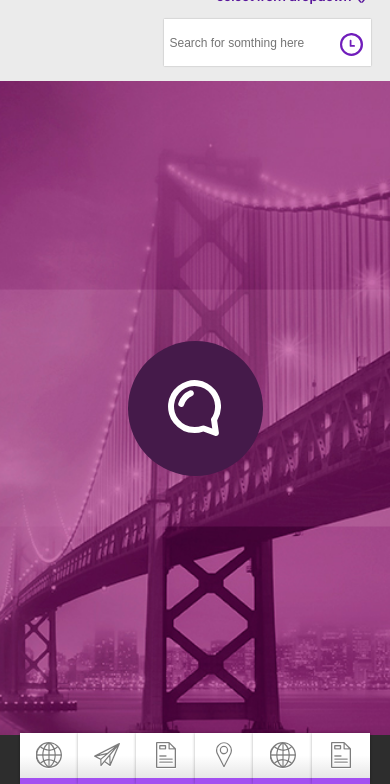
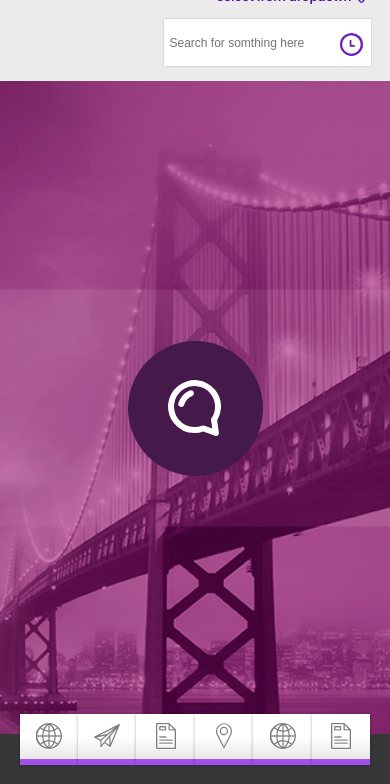
Before and after one commit to Oksana9494/travel, a plain HTML site: page index.html in a window 390 px wide. Shown: the part 60-844 px from the top of the page. Drawn offline with Linux system fonts and the light colour scheme.

Commit message:
changing menu position

```diff
--- a/css/style.css
+++ b/css/style.css
@@ -2,6 +2,7 @@ body, div, input, select, ul, li, h1, h2, h3, p {
 	margin: 0;
 	padding: 0;
 	font-family: 'Arial', serif;
+	position: relative;
 }
 input, select {
 	border: none;
@@ -141,8 +142,11 @@ button {
 	background-repeat: no-repeat;
 	background-position: right 4% top 60%;
 }
+.menu-wrap{
+	position: absolute;
+	width: 100%;
+}
 .menu {
-	position: absolute;
 	display: -webkit-box;
 	display: -ms-flexbox;
 	display: flex;
@@ -833,6 +837,14 @@ button {
 	.location-select {
 		margin-left: 0;
 	}
+	.menu-wrap {
+		position: fixed;
+		width: 100%;
+		height: 50px;
+		background-color: #373737;
+		z-index: 3;
+		bottom: 0;
+	}
 	.search	{
 		width: 230px;
 	}
@@ -885,11 +897,11 @@ button {
 		position: fixed;
 		width: 100%;
 		z-index: 3;
-		top: 0;
+		bottom: 0;
 	}
 	.menu {
 		z-index: 3;
-		margin-top: 0;
+		margin-top: -70px;
 	}
 	.menu-link {
 		padding-bottom: 20px;
@@ -939,7 +951,7 @@ button {
 	    height: 43.4px;
 	}
 	.menu {
-		top: calc(100vh - 51px);
+		margin-top: -20px;
 	}
 	.menu-link {
 		padding-bottom: 2px;
@@ -948,7 +960,6 @@ button {
 	}
 	.menu-link:hover {
 		margin-top: -24px;
-		border-bottom: 6px solid #701dbb;
 	}
 	.menu-item:hover {
 		width: 110px;
@@ -959,6 +970,7 @@ button {
 	.menu-item:hover .menu-link {
 		padding-bottom: 10px;
 		margin-top: -25px;
+		border-bottom: 6px solid #701dbb;
 	}
 	.menu-item:hover .menu-link p {
 		display: block;
--- a/js/modal.js
+++ b/js/modal.js
@@ -6,14 +6,12 @@
     modal.style.display = "block";
     clearTimeout(slideInterval);
     document.body.style.overflowY = "hidden";
-    document.body.style.position = "fixed"
  }
 
  span.onclick = function () {
     modal.style.display = "none";
     slideInterval = setInterval(nextSlide,3000);
     document.body.style.overflowY = "scroll";
-    document.body.style.position = "initial"
  }
 
  window.onclick = function (event) {
@@ -21,6 +19,5 @@
         modal.style.display = "none";
         slideInterval = setInterval(nextSlide,3000);
         document.body.style.overflowY = "scroll";
-        document.body.style.position = "initial"
     }
 }
```
